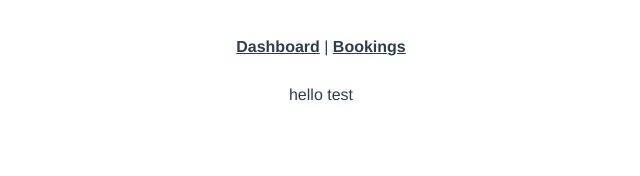
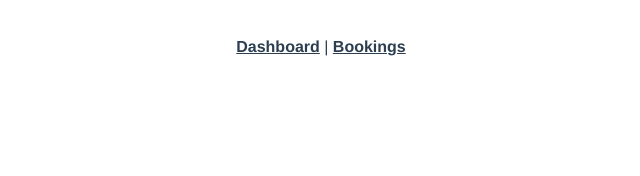
Before and after one commit to juneroy1/bookings_jq, a Vue app: page /booking/create in a window 1280 px wide. Shown: the top 176 px of the page, without its empty margins (319-959 px from the left). Built offline with nearby package versions, Linux system fonts and the light colour scheme.

Commit message:
hotfix removed css scoped

```diff
--- a/src/views/Booking/components/ItemForm.vue
+++ b/src/views/Booking/components/ItemForm.vue
@@ -1,6 +1,6 @@
 <template>
     <div>
-        {{ test }}
+
     </div>
 </template>
 
@@ -14,7 +14,3 @@ export default {
     }
 }
 </script>
-
-<style lang="scss" scoped>
-
-</style>
```
